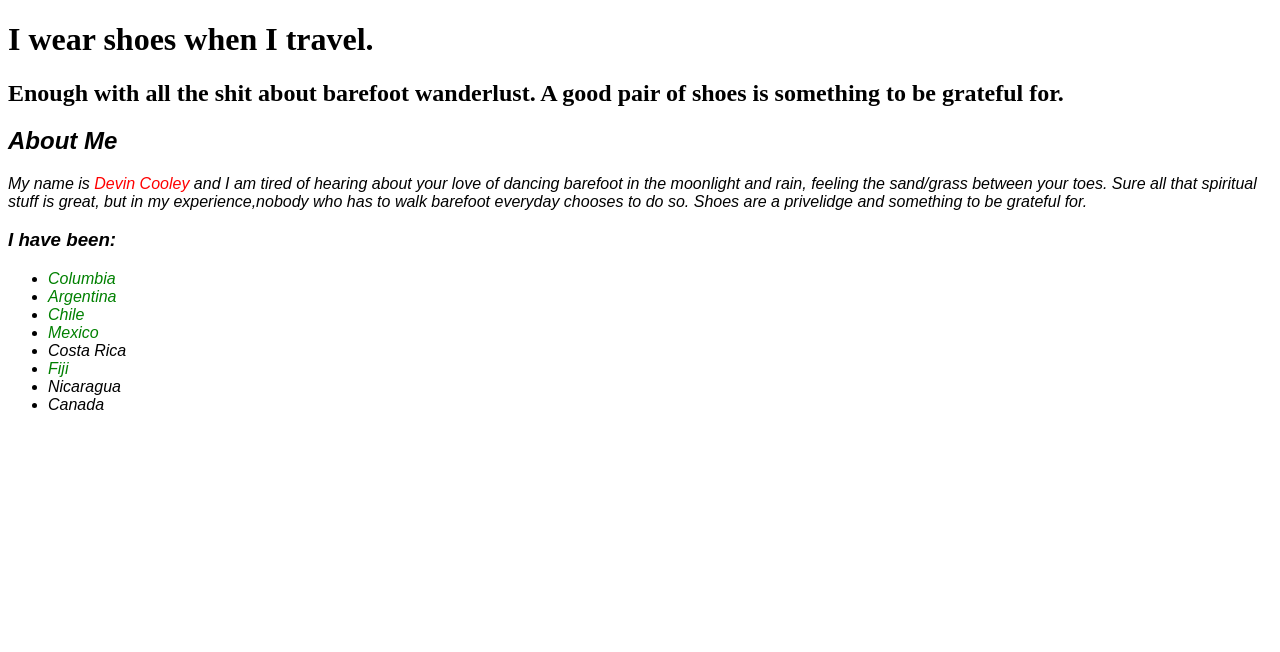
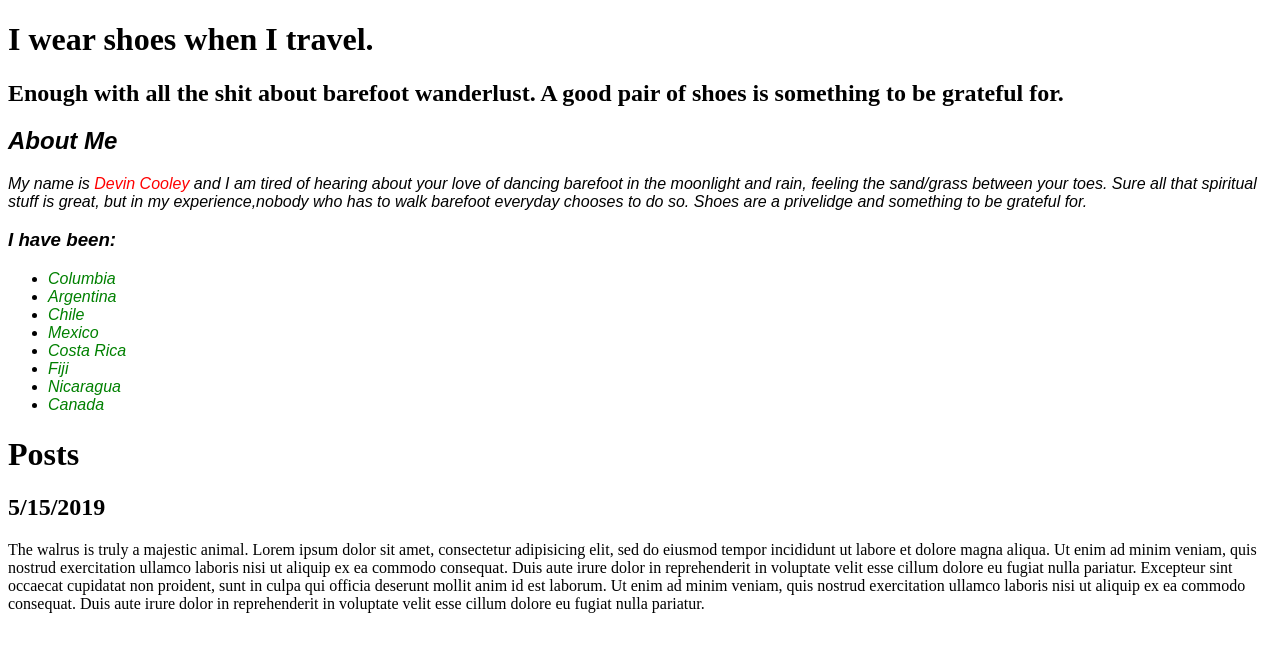
Before and after one commit to Dcooley1350/blog-site, a plain HTML site: page index.html in a window 1280 px wide. Drawn offline with Linux system fonts and the light colour scheme.

Commit message:
add first blog post and blog post style

```diff
--- a/index.html
+++ b/index.html
@@ -18,11 +18,15 @@
             <li><span class="countries">Argentina</span></li>
             <li><span class="countries">Chile</span></li>
             <li><span class="countries">Mexico</span></li>
-            <li><span class="countires">Costa Rica</span></li>
+            <li><span class="countries">Costa Rica</span></li>
             <li><span class="countries">Fiji</span></li>
-            <li>Nicaragua</li>
-            <li>Canada</li>
+            <li><span class="countries">Nicaragua</span></li>
+            <li><span class="countries">Canada</span></li>
         </ul>
-        </div>
+        </div class="blog-post">
+        <h1>Posts</h1>
+        <h2>5/15/2019</h2>
+        <p>The walrus is truly a majestic animal. Lorem ipsum dolor sit amet, consectetur adipisicing elit, sed do eiusmod tempor incididunt ut labore et dolore magna aliqua. Ut enim ad minim veniam, quis nostrud exercitation ullamco laboris nisi ut aliquip ex ea commodo consequat. Duis aute irure dolor in reprehenderit in voluptate velit esse cillum dolore eu fugiat nulla pariatur. Excepteur sint occaecat cupidatat non proident, sunt in culpa qui officia deserunt mollit anim id est laborum. Ut enim ad minim veniam, quis nostrud exercitation ullamco laboris nisi ut aliquip ex ea commodo consequat. Duis aute irure dolor in reprehenderit in voluptate velit esse cillum dolore eu fugiat nulla pariatur.
+        </p>
     </body>
 </html>
--- a/styles/styles.css
+++ b/styles/styles.css
@@ -4,6 +4,7 @@
 }
 .section-headers{
   font-style: bold;
+  color: black;
 }
 .highlight{
   color: Red;
@@ -12,3 +13,7 @@
   color: green;
   font-style: bold;
 }
+.blog-post{
+  color: blue;
+  font-family: sans-serif;
+}
```
